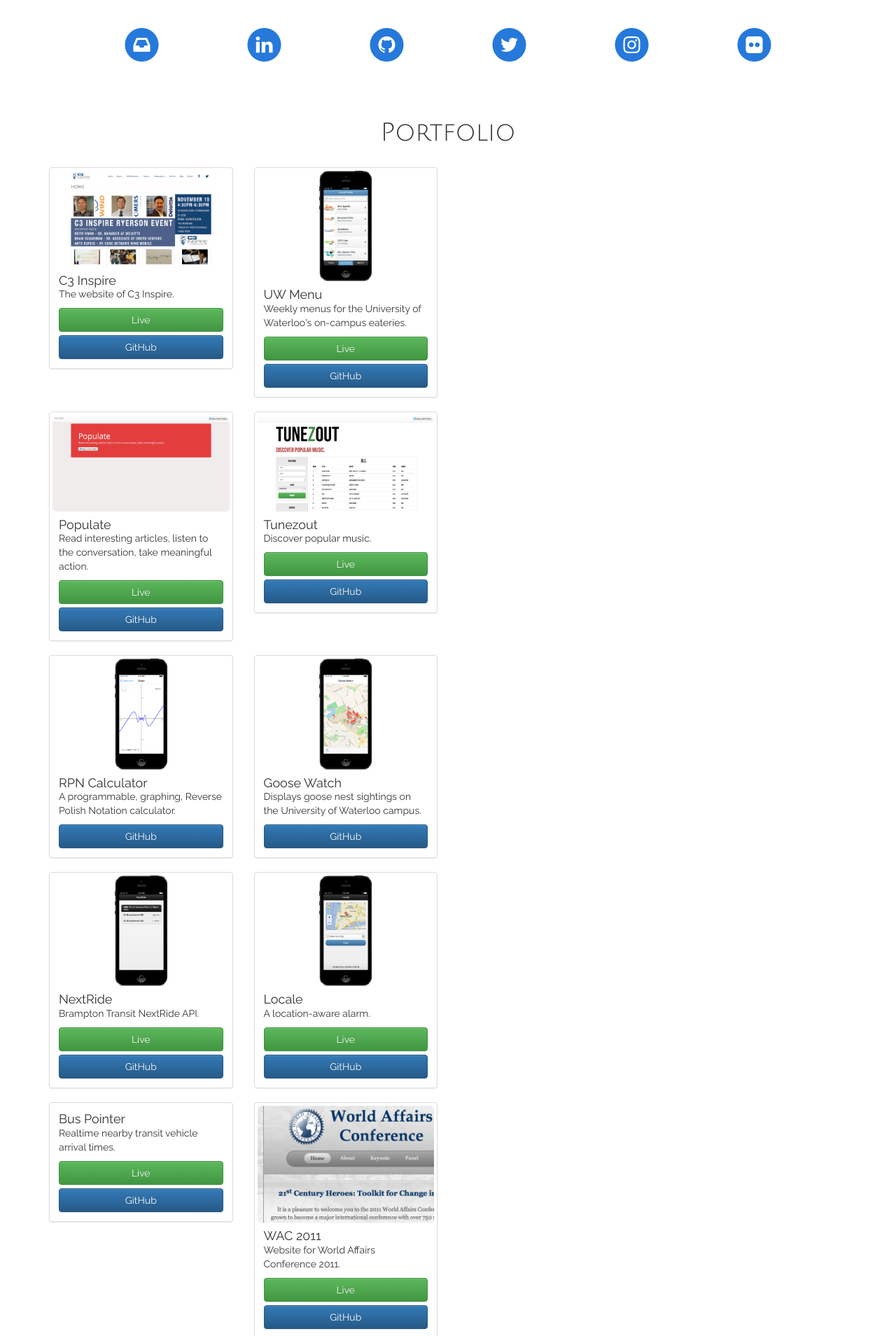
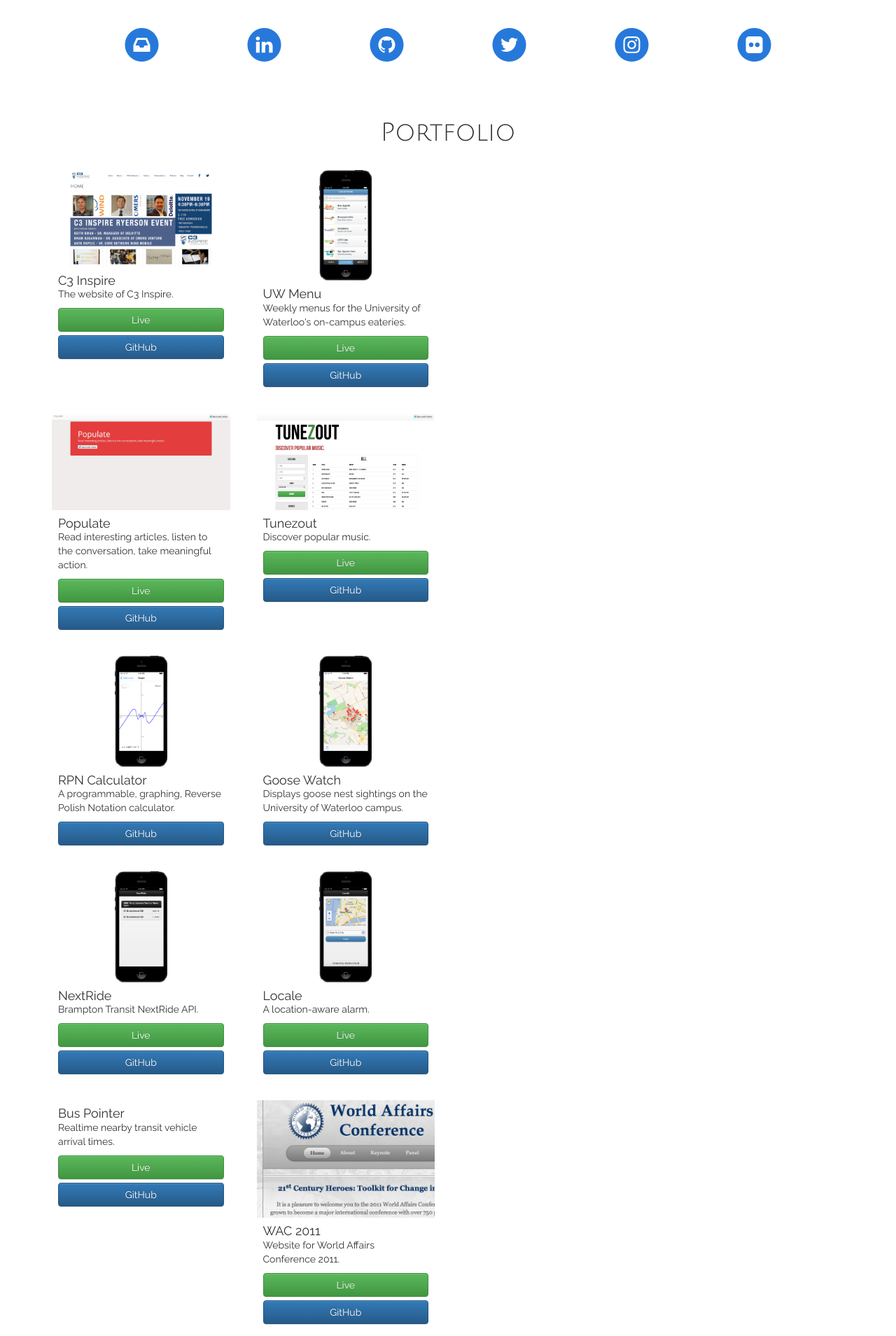
Before and after one commit to alykhank/alykhank.github.io, a Jekyll site: the page built from index.html, in a window 1280 px wide. Shown: the part 432-2341 px from the top of the page at 70% size. Built offline with Jekyll 4.4.1, drawn with Linux system fonts in a browser that asks for light colours; nearby versions of some CDN libraries; Markdown is read by kramdown in place of the engine named in the settings; comment, search, counter and statistics services are not loaded.

Commit message:
Remove border, shadow, radius from thumbnails

```diff
--- a/_includes/portfolio.html
+++ b/_includes/portfolio.html
@@ -6,7 +6,7 @@
 		<div class="col-xs-6 col-sm-3">
 			<div class="thumbnail">
 				{% if p.thumbnail %}
-				<img src="img/{{ p.thumbnail }}.png" alt="{{ p.title }}" {% if p.thumbnail_tall %}width="75"{% endif %} class="img-rounded img-responsive">
+				<img src="img/{{ p.thumbnail }}.png" alt="{{ p.title }}" {% if p.thumbnail_tall %}width="75"{% endif %} class="img-responsive">
 				{% endif %}
 				<div class="caption">
 					<h4>{{ p.title }}</h4>
--- a/css/styles.css
+++ b/css/styles.css
@@ -45,6 +45,16 @@ body {
 	font-family: 'Julius Sans One', 'Helvetica Neue', Helvetica, Arial, sans-serif;
 }
 
+.thumbnail {
+	border: none;
+	box-shadow: none;
+	border-radius: 0;
+}
+
+.thumbnail:hover {
+	background: rgb(236,240,241);
+}
+
 .fa {
 	transition: color 0.4s ease;
 }
```
